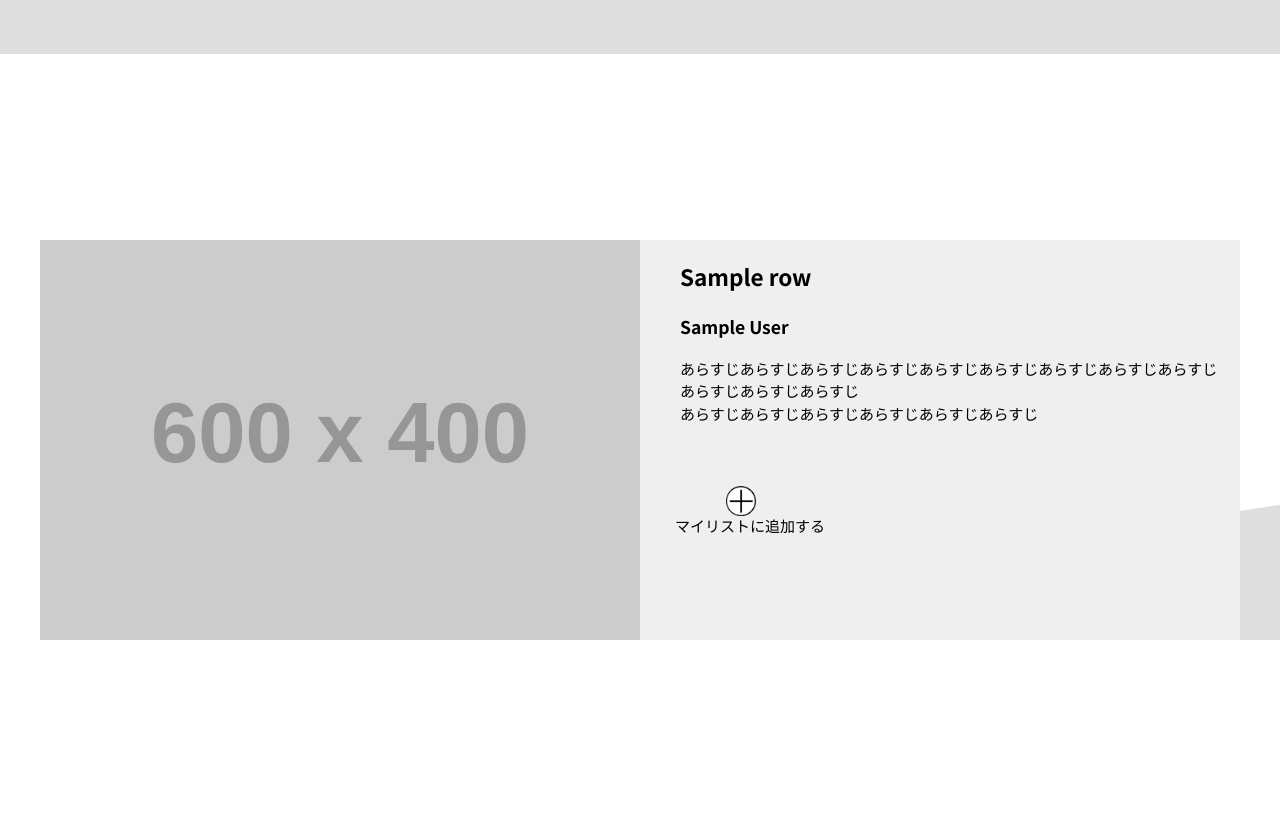
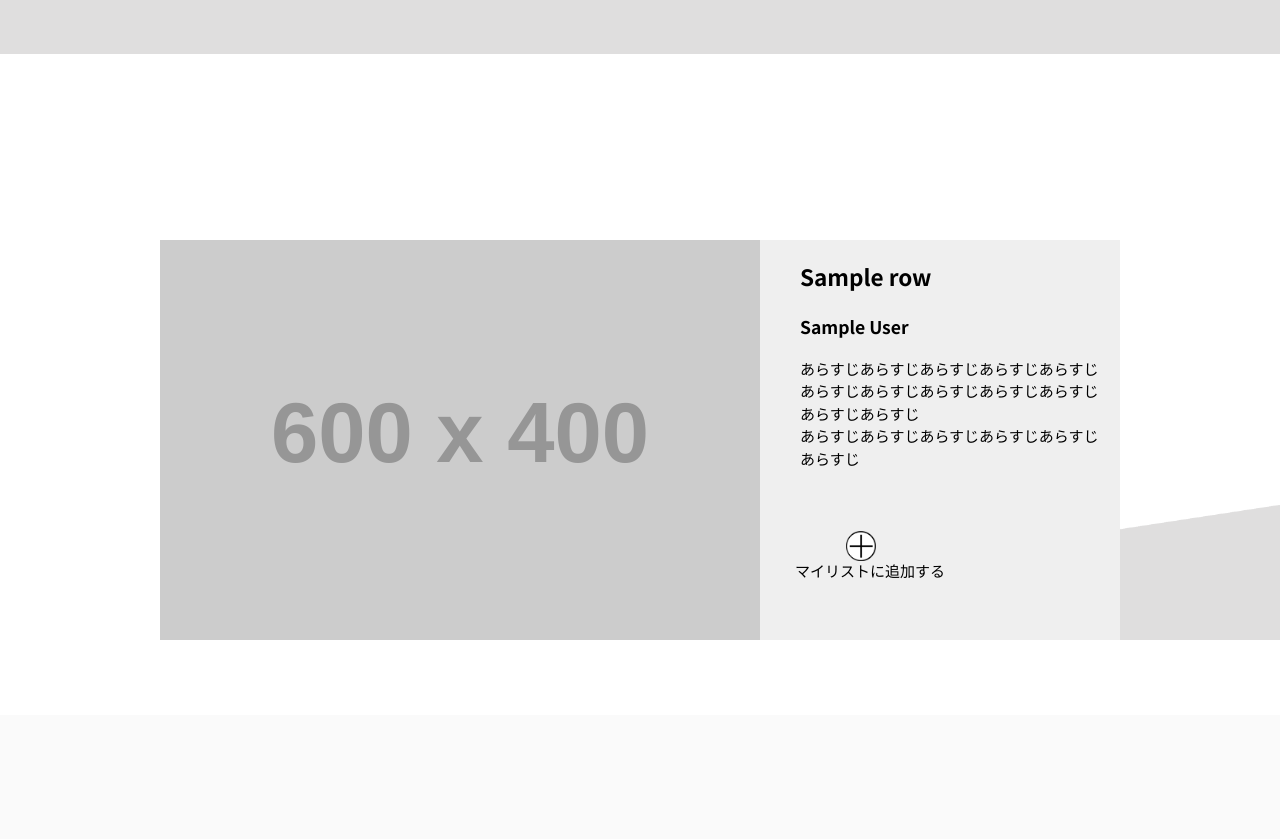
Before and after one commit to ReiSasajima/white-tshirt, a Flask app: template templates/test3.html in a window 1280 px wide. Shown: the part 1561-2400 px from the top of the page. After the commit the page ends 2201 px from the top, so only its background shows below. Run offline with Flask 2, Linux system fonts and the light colour scheme; the template is opened without the code that fills it: most values are stand-ins (such as "Sample title", 1, 10 or a date in 2020); grey boxes labelled with a size stand in for pictures from a placeholder-image service; some libraries are stand-ins or nearby versions.

Commit message:
Sun, Sep 18, 2022, 2:15 AM +00:00

```diff
--- a/static/css/style2.css
+++ b/static/css/style2.css
@@ -222,7 +222,9 @@ section
 .about{
   display: flex;
   background-color: #efefef;
-  margin-bottom: 15em;
+  margin-bottom: 5em;
+  margin-left: 160px;
+  width: 75%;
 }
 /* .about-image{} */
 .about-caption{
```
